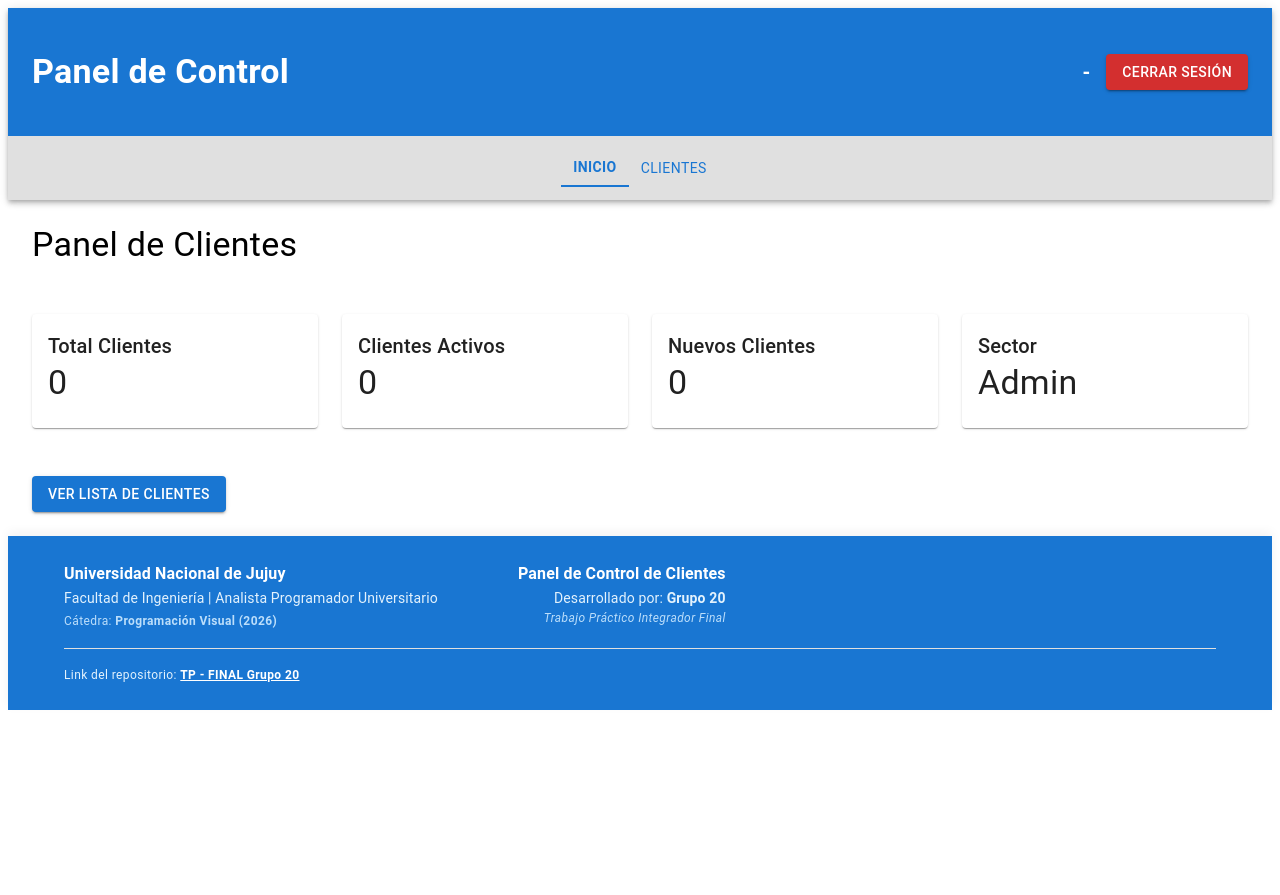
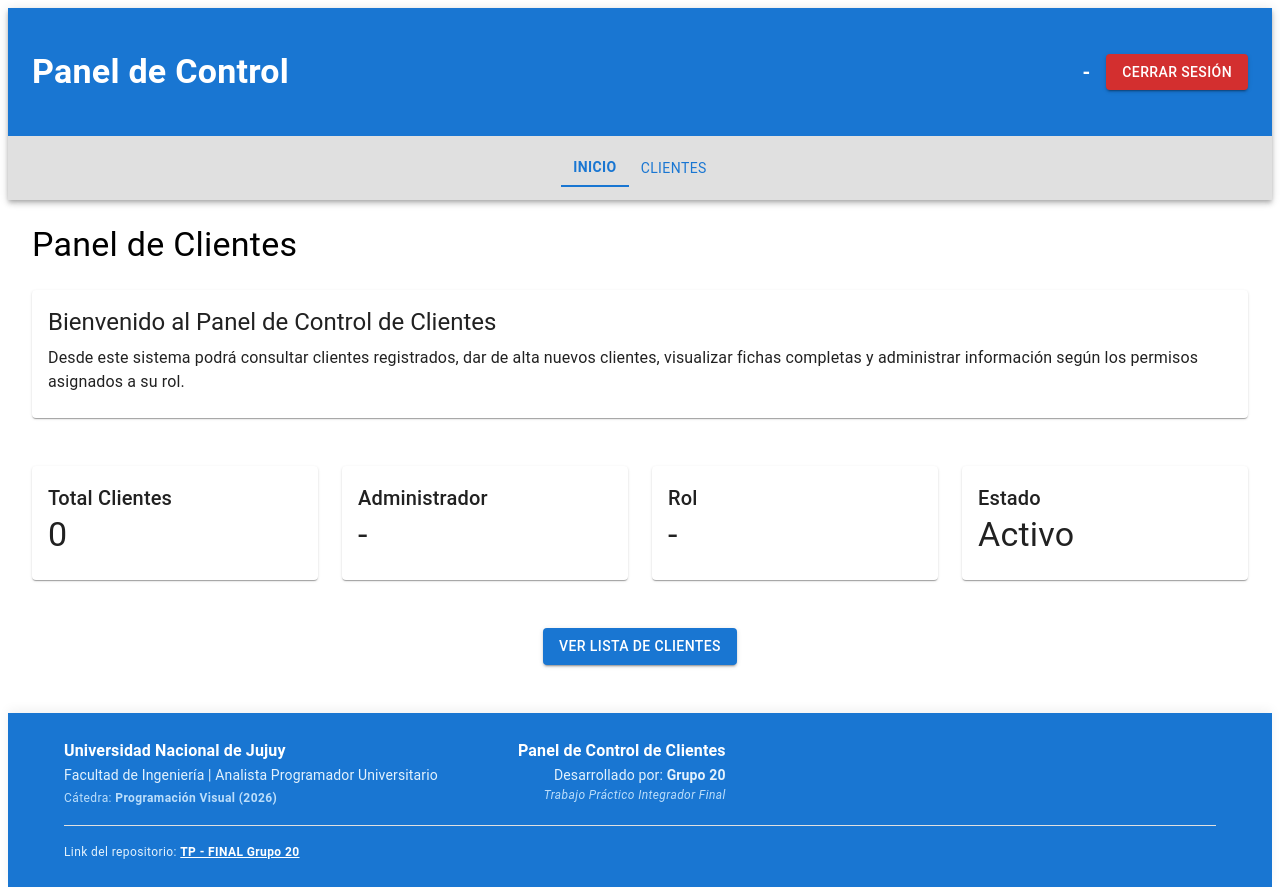
Before and after one commit to pomasabrina/pv_tp_integrador_grupo20, a React (Vite) app: page /dashboard in a window 1280 px wide. Before the commit the page ends 800 px from the top, so only its background shows below. Built offline with nearby package versions, Linux system fonts and the light colour scheme; sample sign-in values are in the browser's storage.

Commit message:
Poma Aldan- Agregando pagina de error y mejoras al Dashboard

```diff
--- a/src/pages/Dashboard.jsx
+++ b/src/pages/Dashboard.jsx
@@ -1,10 +1,13 @@
 import Header from "../components/layout/Header";
 import Footer from "../components/layout/Footer";
-import { Card, CardContent, Typography, Grid ,Button} from "@mui/material";
+import { Card, CardContent, Typography, Grid, Box ,Button} from "@mui/material";
 import { useNavigate } from "react-router-dom";
+import { useAdmin } from "../hook/useAdmin";
+
 
 const Dashboard = () => {
     const navigate = useNavigate();
+    const { admin } = useAdmin();
 return(
     <>
         <Header />
@@ -12,6 +15,20 @@ return(
         <Typography variant="h4" sx={{ margin: 3 }}>
             Panel de Clientes
         </Typography>
+                <Card sx={{ margin: 3 }}>
+            <CardContent>
+                <Typography variant="h5" gutterBottom>
+                    Bienvenido al Panel de Control de Clientes
+                </Typography>
+
+                <Typography>
+                    Desde este sistema podrá consultar clientes registrados,
+                    dar de alta nuevos clientes, visualizar fichas completas
+                    y administrar información según los permisos asignados
+                    a su rol.
+                </Typography>
+            </CardContent>
+        </Card>
 
         <Grid container spacing={3} sx={{ padding: 3 }}>
 
@@ -24,18 +41,19 @@ return(
                         <Typography variant="h4">
                                 0
                         </Typography>
-                        </CardContent>
-                    </Card>
+                    </CardContent>
+                </Card>
             </Grid>
 
             <Grid size={{ xs: 12, md: 3 }}>
                 <Card>
                     <CardContent>
                         <Typography variant="h6">
-                            Clientes Activos
+                            Administrador
                         </Typography>
+
                         <Typography variant="h4">
-                            0
+                            {admin?.nombre || "-"}
                         </Typography>
                     </CardContent>
                 </Card>
@@ -45,10 +63,11 @@ return(
                 <Card>
                     <CardContent>
                         <Typography variant="h6">
-                           Nuevos Clientes
+                            Rol
                         </Typography>
+
                         <Typography variant="h4">
-                            0
+                            {admin?.rol || "-"}
                         </Typography>
                     </CardContent>
                 </Card>
@@ -56,12 +75,13 @@ return(
 
             <Grid size={{ xs: 12, md: 3 }}>
                 <Card>
-                        <CardContent>
+                    <CardContent>
                         <Typography variant="h6">
-                            Sector
+                            Estado
                         </Typography>
+
                         <Typography variant="h4">
-                            Admin
+                            Activo
                         </Typography>
                     </CardContent>
                 </Card>
@@ -69,14 +89,11 @@ return(
 
         </Grid>
 
-        <Button
-            variant="contained"
-            sx={{ margin: 3 }}
-            onClick={() => navigate("/clientes")}
-        >
-            Ver Lista de Clientes
-        </Button>
-
+        <Box sx={{ textAlign: "center", mb: 3 }}>
+            <Button variant="contained" sx={{ margin: 3 }} onClick={() => navigate("/clientes")}>
+                Ver Lista de Clientes
+            </Button>
+        </Box>
         <Footer />
     </>
 )};
--- /dev/null
+++ b/src/pages/PaginaError.jsx
@@ -0,0 +1,25 @@
+import { Button, Paper, Typography } from "@mui/material";
+import { useNavigate } from "react-router-dom";
+
+const PaginaError = () => {
+
+  const navigate = useNavigate();
+
+  return (
+    <Paper sx={{maxWidth: 600,margin: "80px auto",padding: 4, textAlign: "center"}}>
+      <Typography variant="h2" color="error">
+       ⚠️ 404
+      </Typography>
+
+      <Typography variant="h5" sx={{ mb: 3 }}>
+        ¡Ups! Algo salió mal. La página solicitada no existe
+      </Typography>
+
+      <Button variant="contained" onClick={() => navigate("/dashboard")}>
+        Volver al Dashboard
+      </Button>
+    </Paper>
+  );
+};
+
+export default PaginaError;
--- a/src/routes/AppRoutes.jsx
+++ b/src/routes/AppRoutes.jsx
@@ -5,6 +5,7 @@ import Dashboard from "../pages/Dashboard";
 import ListaClientes from "../pages/ListaClientes";
 import DetalleCliente from "../pages/DetalleCliente";
 import RutaProtegida from "../components/common/RutaProtegida";
+import PaginaError from "../pages/PaginaError";
 
 export const router = createBrowserRouter([
   {
@@ -30,6 +31,7 @@ export const router = createBrowserRouter([
   },
   {
     path: "*",
-    element: <Navigate to="/dashboard" replace />,
+    element: <PaginaError />,
   },
+
 ]);
```
